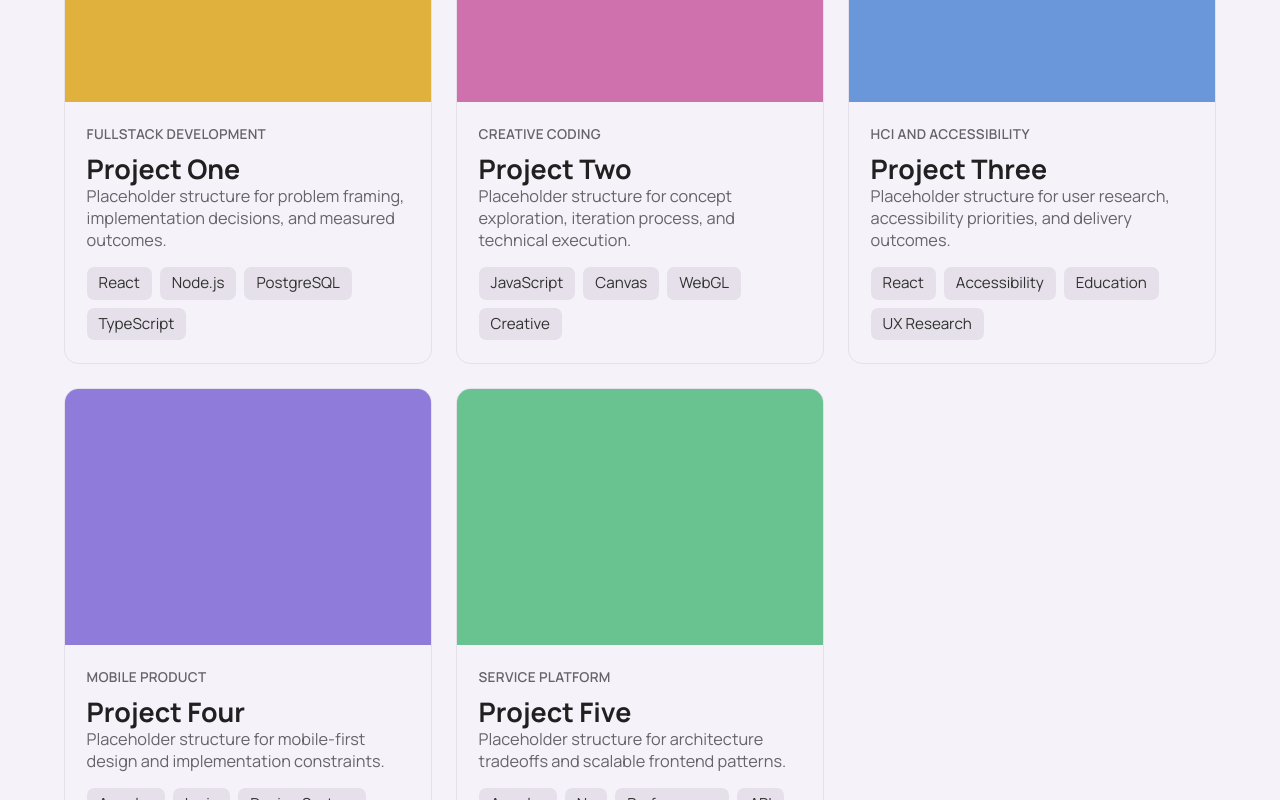
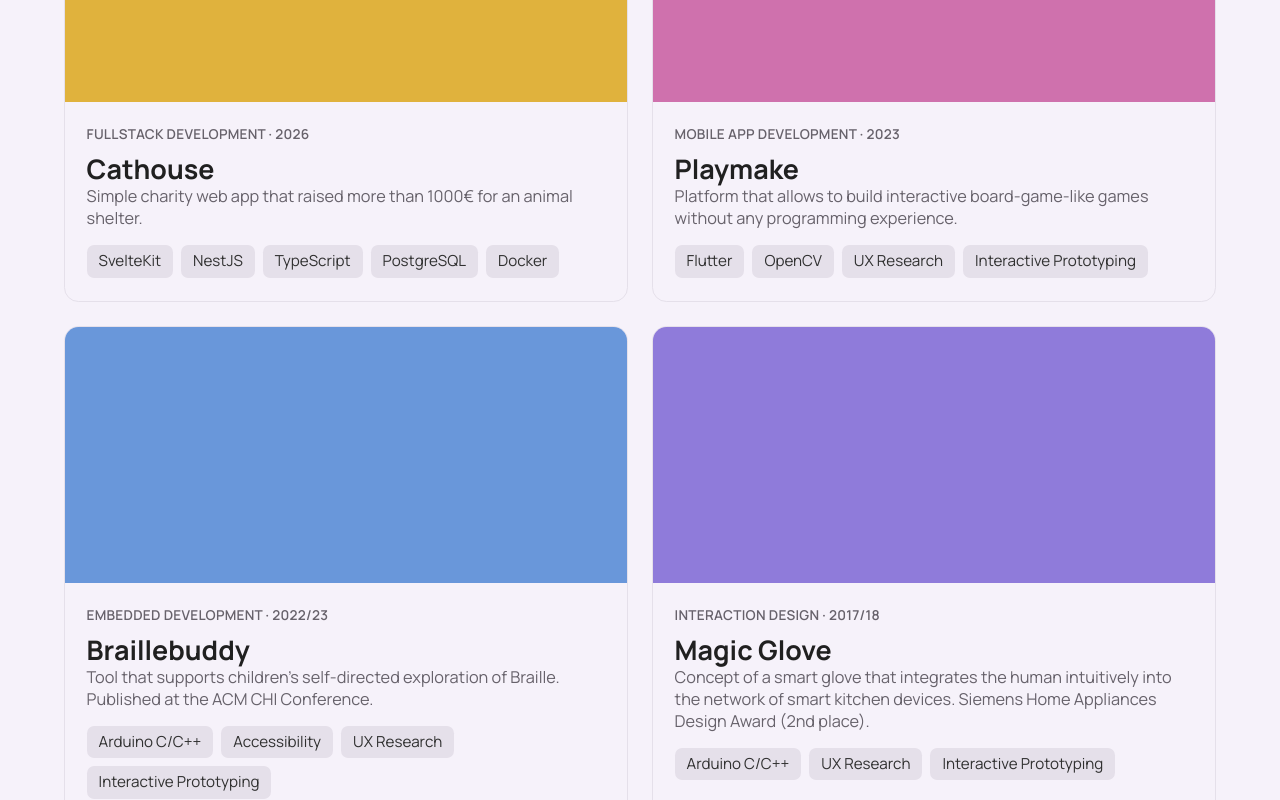
Before and after one commit to vseup/Portfolio, an Angular app: page / in a window 1280 px wide. Shown: the part 1140-1940 px from the top of the page. Built offline with nearby package versions, Linux system fonts and the light colour scheme.

Commit message:
home: refined texts for projects section

```diff
--- a/src/app/pages/home/home.page.html
+++ b/src/app/pages/home/home.page.html
@@ -36,7 +36,7 @@
       <article class="project-card">
         <div [class]="'card-cover ' + project.toneClass"></div>
         <div class="card-body">
-          <p class="card-area">{{ project.area }}</p>
+          <p class="card-area">{{ project.area }} · {{ project.period }}</p>
           <h3>{{ project.title }}</h3>
           <p class="card-summary">{{ project.summary }}</p>
           <ul class="tag-list" aria-label="Technology tags">
--- a/src/app/pages/home/home.page.scss
+++ b/src/app/pages/home/home.page.scss
@@ -95,7 +95,7 @@
   padding: 0;
   list-style: none;
   display: grid;
-  grid-template-columns: repeat(auto-fit, minmax(340px, 1fr));
+  grid-template-columns: repeat(auto-fit, minmax(400px, 1fr));
   gap: 1.5rem;
 }
 
--- a/src/app/pages/home/home.page.ts
+++ b/src/app/pages/home/home.page.ts
@@ -4,6 +4,7 @@
 
 type ProjectCard = {
   area: string;
+  period: string;
   title: string;
   summary: string;
   tags: string[];
@@ -21,37 +22,43 @@
   protected readonly projectCards: ProjectCard[] = [
     {
       area: 'Fullstack Development',
-      title: 'Project One',
-      summary: 'Placeholder structure for problem framing, implementation decisions, and measured outcomes.',
-      tags: ['React', 'Node.js', 'PostgreSQL', 'TypeScript'],
+      period: '2026',
+      title: 'Cathouse',
+      summary:
+        'Simple charity web app that raised more than 1000€ for an animal shelter.',
+      tags: ['SvelteKit', 'NestJS', 'TypeScript', 'PostgreSQL', 'Docker'],
       toneClass: 'tone-sun',
     },
     {
-      area: 'Creative Coding',
-      title: 'Project Two',
-      summary: 'Placeholder structure for concept exploration, iteration process, and technical execution.',
-      tags: ['JavaScript', 'Canvas', 'WebGL', 'Creative'],
+      area: 'Mobile App Development',
+      period: '2023',
+      title: 'Playmake',
+      summary: 'Platform that allows to build interactive board-game-like games without any programming experience.',
+      tags: ['Flutter', 'OpenCV', 'UX Research', 'Interactive Prototyping'],
       toneClass: 'tone-pink',
     },
     {
-      area: 'HCI and Accessibility',
-      title: 'Project Three',
-      summary: 'Placeholder structure for user research, accessibility priorities, and delivery outcomes.',
-      tags: ['React', 'Accessibility', 'Education', 'UX Research'],
+      area: 'Embedded Development',
+      period: '2022/23',
+      title: 'Braillebuddy',
+      summary: "Tool that supports children's self-directed exploration of Braille. Published at the ACM CHI Conference.",
+      tags: ['Arduino C/C++', 'Accessibility', 'UX Research', 'Interactive Prototyping'],
       toneClass: 'tone-sky',
     },
     {
-      area: 'Mobile Product',
-      title: 'Project Four',
-      summary: 'Placeholder structure for mobile-first design and implementation constraints.',
-      tags: ['Angular', 'Ionic', 'Design System', 'Testing'],
+      area: 'Interaction Design',
+      period: '2017/18',
+      title: 'Magic Glove',
+      summary: 'Concept of a smart glove that integrates the human intuitively into the network of smart kitchen devices. Siemens Home Appliances Design Award (2nd place).',
+      tags: ['Arduino C/C++', 'UX Research', 'Interactive Prototyping'],
       toneClass: 'tone-violet',
     },
     {
-      area: 'Service Platform',
-      title: 'Project Five',
-      summary: 'Placeholder structure for architecture tradeoffs and scalable frontend patterns.',
-      tags: ['Angular', 'Nx', 'Performance', 'API'],
+      area: 'Service Design',
+      period: '2017',
+      title: 'Cura',
+      summary: 'Concept of a conversional agent that streamlines the early stages of home care.',
+      tags: ['UX Design', 'UX Research', 'Prototyping'],
       toneClass: 'tone-mint',
     },
   ];
```
